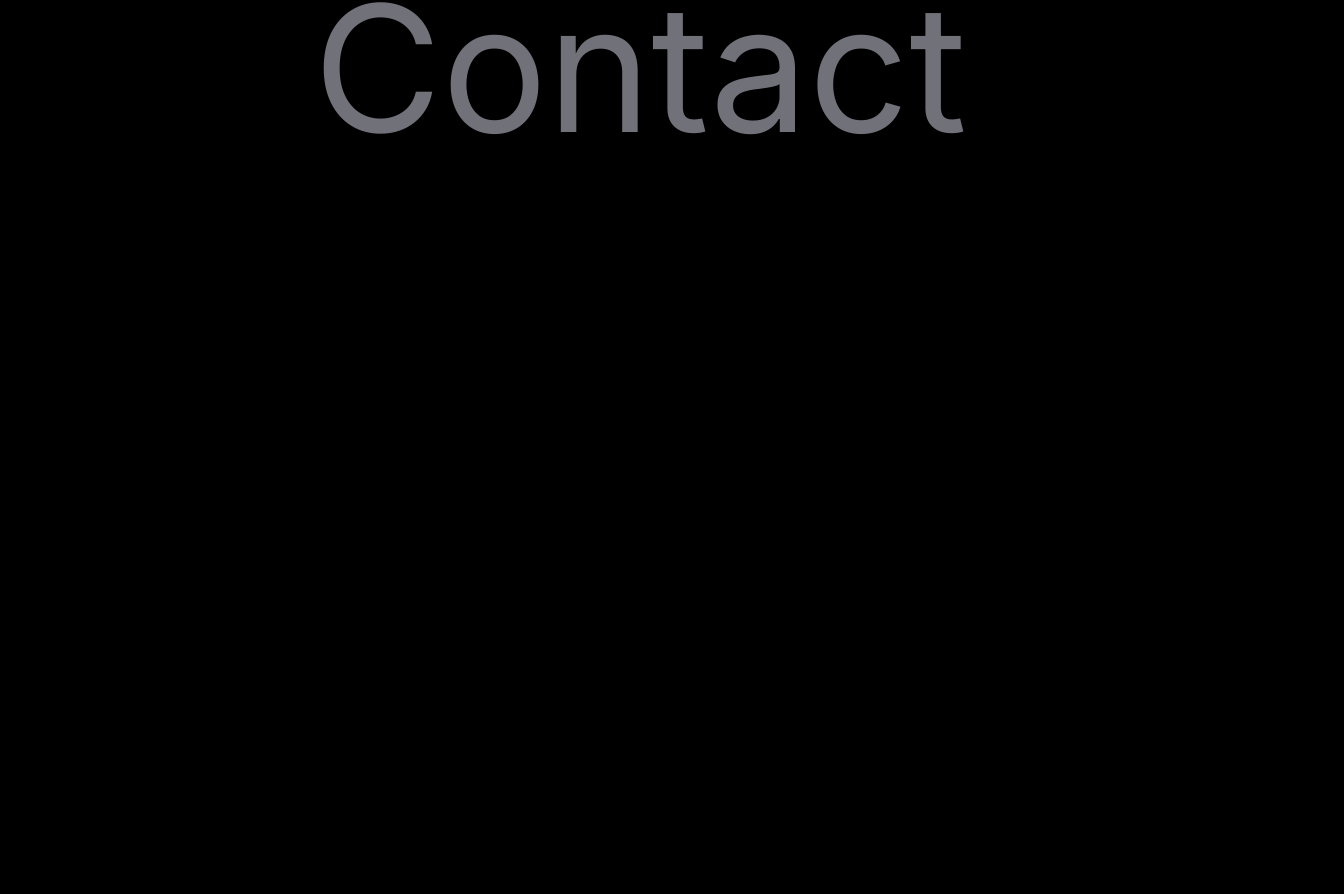
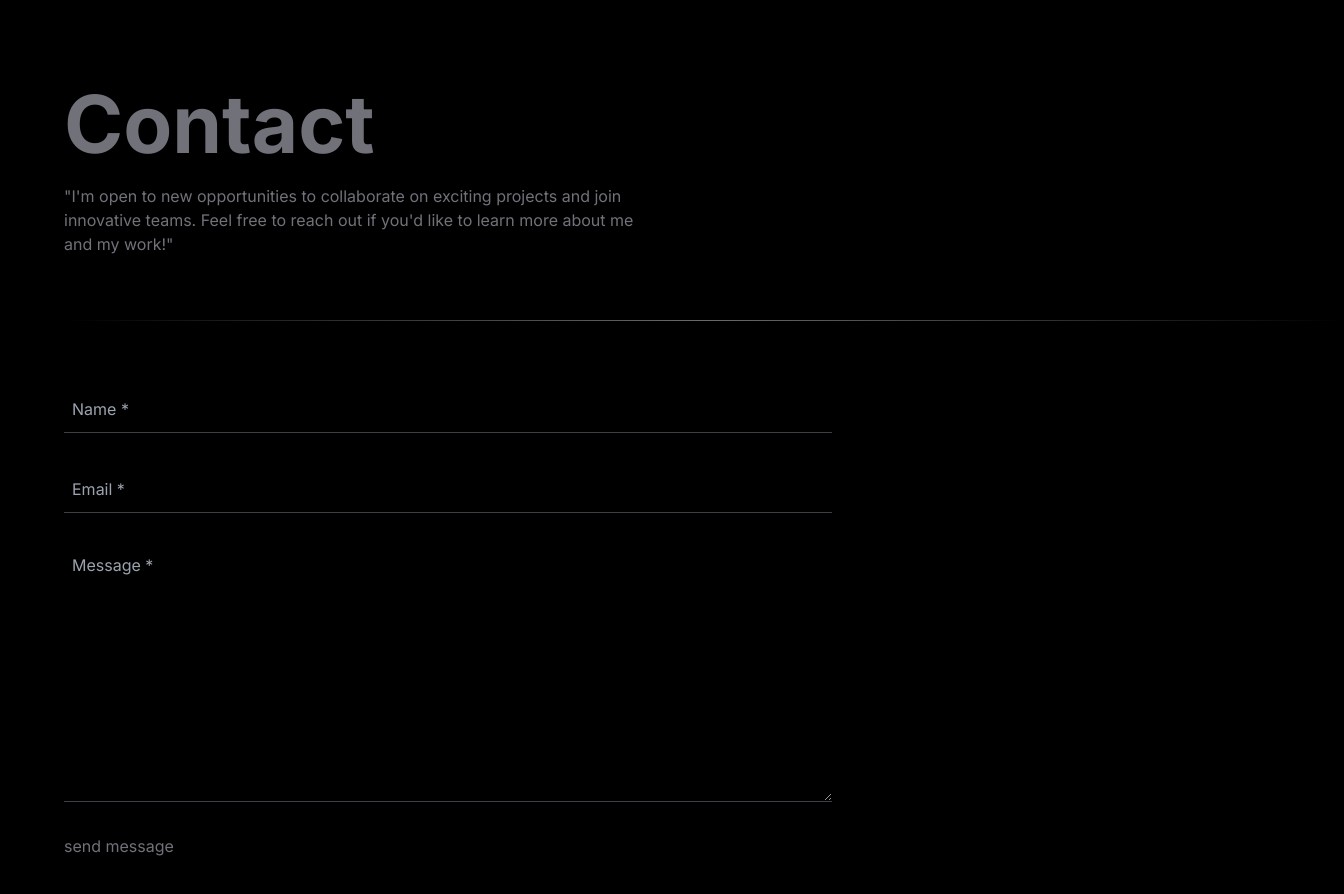
Before and after one commit to sarilusblaise/sarilusblaise-modern-portfolio, a Next.js app: page /contact in a window 1280 px wide. Shown: the part 128-1022 px from the top of the page, 1344 px wide, since content can reach past the window. Before the commit the page ends 800 px from the top, so only its background shows below. Built offline with nearby package versions, Linux system fonts and the light colour scheme.

Commit message:
design contact page

```diff
--- a/app/contact/page.tsx
+++ b/app/contact/page.tsx
@@ -1,9 +1,15 @@
 import React from 'react'
-
+import ContactForm from '@/app/ui/contact/form'
 export default function Contact() {
   return (
-    <section className='flex flex-col items-center justify-center  mt-16'>
-      <h1 className='text-zinc-500 text-[9rem] sm:text-[11rem] '>Contact</h1>
+  <section className='text-zinc-500 flex flex-col items-start w-full justify-center gap-16 p-4 sm:p-8 md:p-16 mt-32'>
+      <div>
+        <h1 className='text-[3rem] sm:text-[4rem] md:text-[5rem]  font-bold '>Contact</h1>
+      <p className='text-l md:w-4/6 lg:w-3/6'>"I'm open to new opportunities to collaborate on exciting projects and join innovative teams. Feel free to reach out if you'd like to learn more about me and my work!"</p>
+      </div>
+
+      <div className="  w-screen h-px animate-glow  bg-gradient-to-r from-zinc-300/0 via-zinc-300/50 to-zinc-300/0"></div>
+      <ContactForm/>
     </section>
   )
 }
--- /dev/null
+++ b/app/ui/contact/form.jsx
@@ -0,0 +1,34 @@
+import React from 'react';
+
+export default function ContactForm() {
+	return (
+		<form
+			action=''
+			className='text-zinc-500 flex flex-col items-start gap-8  w-full sm:w-4/6 md:w-4/6'
+		>
+			<input
+				className='h-12 w-full p-2 border-b bg-transparent  border-b-zinc-700 border-solid focus:outline-none focus:border-b-zinc-500'
+				type='text'
+				name='name'
+				placeholder='Name *'
+			/>
+			<input
+				className='h-12 w-full p-2 border-b bg-transparent  border-b-zinc-700 border-solid focus:outline-none focus:border-b-zinc-500'
+				type='email'
+				name='email'
+				placeholder='Email *'
+			/>
+			<textarea
+				className=' w-full p-2 border-b bg-transparent  border-b-zinc-700 border-solid focus:outline-none focus:border-b-zinc-500'
+				name='message'
+				id=''
+				cols='30'
+				rows='10'
+				placeholder='Message *'
+			></textarea>
+			<button type='button' className=''>
+				send message
+			</button>
+		</form>
+	);
+}
--- a/app/ui/projects/projectCard.tsx
+++ b/app/ui/projects/projectCard.tsx
@@ -6,23 +6,24 @@ export default function ProjectCard({name,description,code, demo, stacks}:Projec
 
   return (
     <div className='text-zinc-500
-     border-zinc-700 border-[.25px] border-solid rounded-lg p-4 flex flex-col  gap-8 text-lg' >
+     border-zinc-700 border-[.25px] border-solid rounded-lg p-4 flex-auto flex flex-col  gap-8 text-lg' >
         <div>
             <h3 className='text-3xl font-semibold'>{name}</h3>
         <p>{description}</p>
         </div>
+        <div className='flex gap-4'>
+            <Link className='' href={code}>gitHub</Link>
+            <Link className='' href={demo}>demo</Link>
+        </div>
 
-        <div className='flex flex-row gap-4'>
+        <div className='flex flex-row gap-1'>
           {
             stacks.map((stack)=>{
-              return <span key={stack} className='bg-green-700 text-white p-2 rounded-sm'>{stack}</span>
+              return <span key={stack} className=''>{stack}</span>
             })
           }
         </div>
-        <div>
-            <Link href={code}>gitHub</Link>
-            <Link href={demo}>demo</Link>
-        </div>
+
     </div>
   )
 }
```
